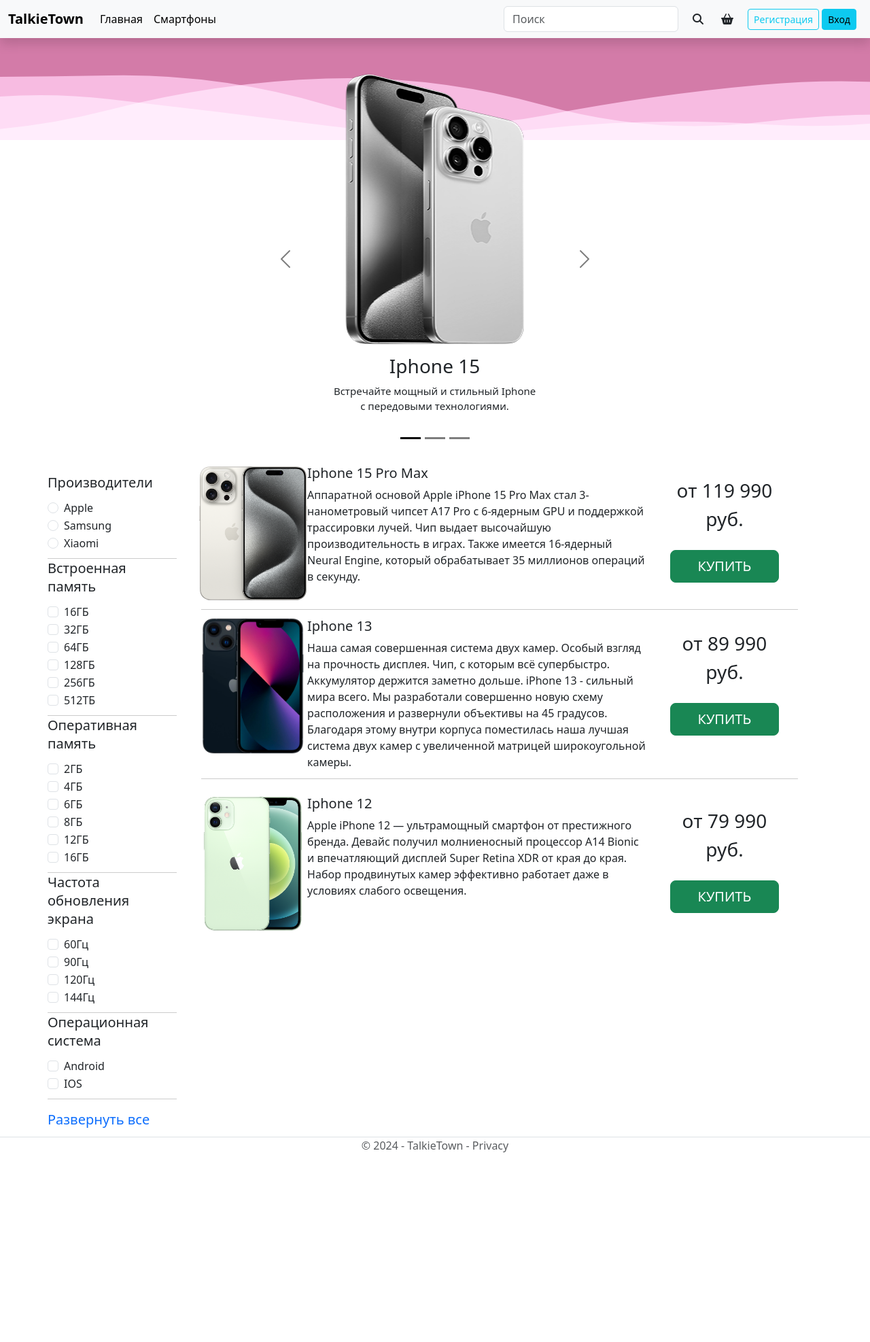
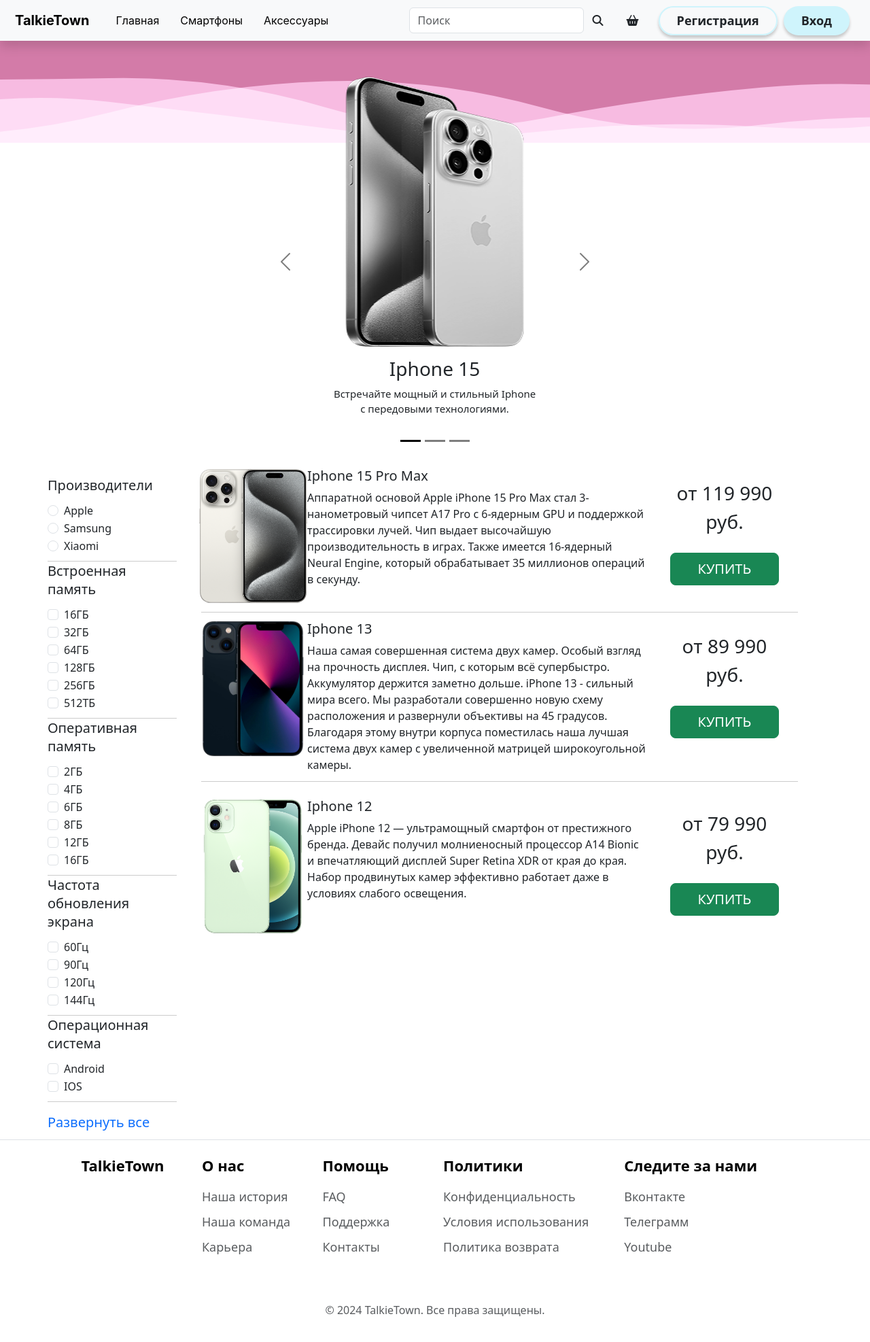
Before and after one commit to streetkillahh/Site, a plain HTML site: page Product page/Phones.html in a window 1280 px wide. Shown: the whole page at 68% size. Before the commit the page ends 1713 px from the top, so only its background shows below. Drawn offline with nearby package versions, Linux system fonts and the light colour scheme.

Commit message:
Исправить: footer&header

```diff
--- a/Product page/Phones.html
+++ b/Product page/Phones.html
@@ -27,22 +27,46 @@
   </head>
   <body class="backgroundImage h-100">
     <header>
-      <nav class="navbar shadow navbar-expand-lg bg-body-tertiary">
+      <nav
+        style="padding: 10px"
+        class="navbar shadow navbar-expand-lg bg-body-tertiary"
+      >
         <div class="container-fluid">
-          <a class="navbar-brand" style="font-weight: bold" href="/index.html"
+          <a
+            class="font-inter navbar-brand"
+            style="font-weight: bold"
+            href="/index.html"
             >TalkieTown</a
           >
-          <div class="collapse navbar-collapse" id="navbarSupportedContent">
+          <div
+            style="height: 40px"
+            class="collapse navbar-collapse"
+            id="navbarSupportedContent"
+          >
             <!-- Главная -->
             <ul class="navbar-nav me-auto mb-2 mb-lg-0">
               <li class="nav-item">
-                <a class="nav-link active" aria-current="page" href="/index.html"
+                <a
+                  class="font-inter nav-link active"
+                  aria-current="page"
+                  href="/index.html"
                   >Главная</a
                 >
               </li>
               <li class="nav-item">
-                <a class="nav-link active" aria-current="page" href="#"
+                <a
+                  class="font-inter nav-link active"
+                  aria-current="page"
+                  href="/Product page/Phones.html"
                   >Смартфоны</a
+                >
+              </li>
+              <li class="nav-item">
+                <a
+                  class="font-inter nav-link active"
+                  aria-current="page"
+                  href="#"
+                  >Аксессуары</a
                 >
               </li>
             </ul>
@@ -50,25 +74,25 @@
             <form class="d-flex" role="search">
               <!-- Search -->
               <input
-                class="form-control me-2"
+                class="form-control"
                 type="search"
                 placeholder="Поиск"
                 aria-label="Search"
               />
-              <button id="a" class="btn link button_search" type="submit">
+              <button id="a" class="btn link button_search me-2" type="submit">
                 <i class="fa-solid fa-magnifying-glass"></i>
               </button>
               <!-- Basket -->
-              <button id="Basket" class="btn link button_search">
+              <button id="Basket" class="btn link button_search me-2">
                 <i class="fa-solid fa-basket-shopping"></i>
               </button>
             </form>
             <!-- Регистрация/Вход -->
             <div class="mx-2">
-              <button type="button" class="btn btn-outline-info btn-sm">
+              <button type="button" class="btn secondary-btn sub-heading" style="height: 43px; margin-right: 5px">
                 Регистрация
               </button>
-              <button type="button" class="btn btn-info btn-sm">Вход</button>
+              <button type="button" class="btn main-btn sub-heading" style="height: 43px">Вход</button>
             </div>
           </div>
         </div>
@@ -595,9 +619,90 @@
         </div>
       </div>
       <!-- Footer -->
-      <footer class="border-top text-muted">
-        <div class="container d-flex justify-content-center">
-          &copy; 2024 - TalkieTown - Privacy
+      <footer class="border-top text-muted d-flex">
+        <!-- Footer container -->
+        <div class="footer-section d-flex row my-4 mx-0">
+          <!-- Столбцы футера -->
+          <h4 class="col-2 footer-head-text">TalkieTown</h4>
+          <div class="col-2">
+            <h4 class="footer-head-text">О нас</h4>
+            <a
+              class="footer-text nav-link active"
+              aria-current="page"
+              href="/index.html"
+              >Наша история</a
+            ><a
+              class="footer-text nav-link active"
+              aria-current="page"
+              href="/index.html"
+              >Наша команда</a
+            ><a
+              class="footer-text nav-link active"
+              aria-current="page"
+              href="/index.html"
+              >Карьера</a
+            >
+          </div>
+          <div class="col-2">
+            <h4 class="footer-head-text">Помощь</h4>
+            <a
+              class="footer-text nav-link active"
+              aria-current="page"
+              href="/index.html"
+              >FAQ</a
+            ><a
+              class="footer-text nav-link active"
+              aria-current="page"
+              href="/index.html"
+              >Поддержка</a
+            ><a
+              class="footer-text nav-link active"
+              aria-current="page"
+              href="/index.html"
+              >Контакты</a
+            >
+          </div>
+          <div class="col-3">
+            <h4 class="footer-head-text">Политики</h4>
+            <a
+              class="footer-text nav-link active"
+              aria-current="page"
+              href="/index.html"
+              >Конфиденциальность</a
+            ><a
+              class="footer-text nav-link active"
+              aria-current="page"
+              href="/index.html"
+              >Условия использования</a
+            ><a
+              class="footer-text nav-link active"
+              aria-current="page"
+              href="/index.html"
+              >Политика возврата</a
+            >
+          </div>
+          <div class="col-3">
+            <h4 class="footer-head-text">Следите за нами</h4>
+            <a
+              class="footer-text nav-link active"
+              aria-current="page"
+              href="/index.html"
+              >Вконтакте</a
+            ><a
+              class="footer-text nav-link active"
+              aria-current="page"
+              href="/index.html"
+              >Телеграмм</a
+            ><a
+              class="footer-text nav-link active"
+              aria-current="page"
+              href="/index.html"
+              >Youtube</a
+            >
+          </div>
+          <div class="col-12 d-flex justify-content-center mt-4">
+            <span>© 2024 TalkieTown. Все права защищены.</span>
+          </div>
         </div>
       </footer>
     </div>
--- a/css/style.css
+++ b/css/style.css
@@ -34,10 +34,8 @@ footer{
   /* font-family: Roboto; */
   font-size: 16px;
   font-weight: normal;
-  margin-top: 15px;
-  margin-bottom: 0px;
   padding-left: 12px;
-  pading-right: 12px;
+  padding-right: 12px;
 }
 .footer-head-text{
   /* font-family: Outfit; */
@@ -48,7 +46,13 @@ footer{
 }
 .footer-text{
   font-size: 18px;
-
+  margin-bottom: 10px;
+}
+.nav-item{
+  margin-left: 15px;
+}
+.navbar-brand{
+  margin-bottom: 1px;
 }
 .section-image {
   width: 100%;
@@ -64,7 +68,7 @@ footer{
   padding-right: 25px;
   background-color: rgba(207, 244, 252);
   border-radius: 50px;
-  box-shadow: 0px 4px 4px rgba(0, 0, 0, 0.25);
+  box-shadow: 0px 4px 4px rgba(0, 0, 0, 0.2);
 }
 .secondary-btn {
   height: 55px;
@@ -73,7 +77,7 @@ footer{
   padding-right: 25px;
   border: 2px #cff4fc solid;
   border-radius: 50px;
-  box-shadow: 0px 4px 4px rgba(0, 0, 0, 0.25);
+  box-shadow: 0px 4px 4px rgba(0, 0, 0, 0.2);
 }
 .hero-section {
   height: 500px;
@@ -107,13 +111,20 @@ footer{
   height: 730px;
   width: 1065px; /* 50% */
   align-self: center;
+  align-content: flex-start;
   justify-content: center;
   text-align: center;
 }
+.testiomonials-section p{
+  margin-top: 10px;
+}
+.testiomonials-section h2{
+  margin-top: 20px;
+}
 .testimonial-items {
   padding: 0px;
-  height: 450px;
-  margin-top: 50px;
+  height: auto;
+  margin-top: 80px;
   margin-right: 0px;
   margin-left: 0px;
   gap: 15px;
```
Also changed, not shown: index.html (+75 -22 lines).
